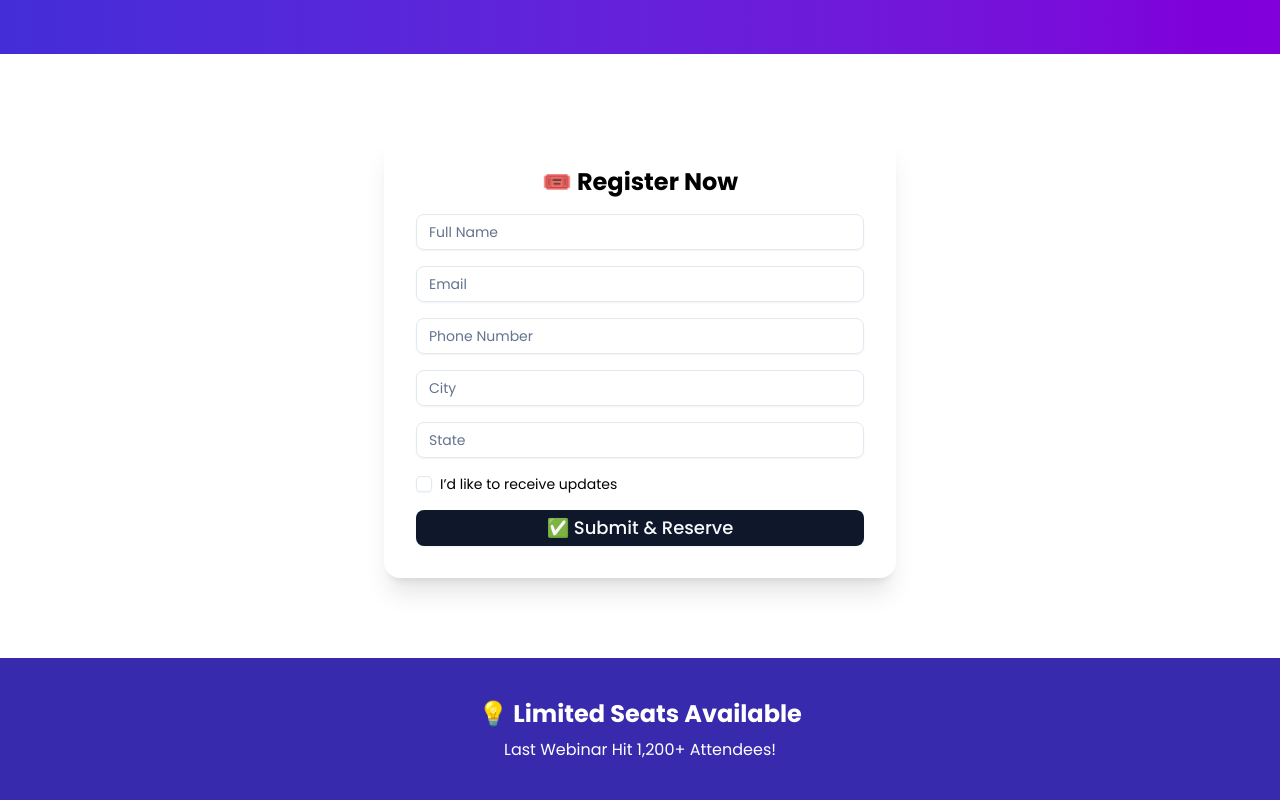
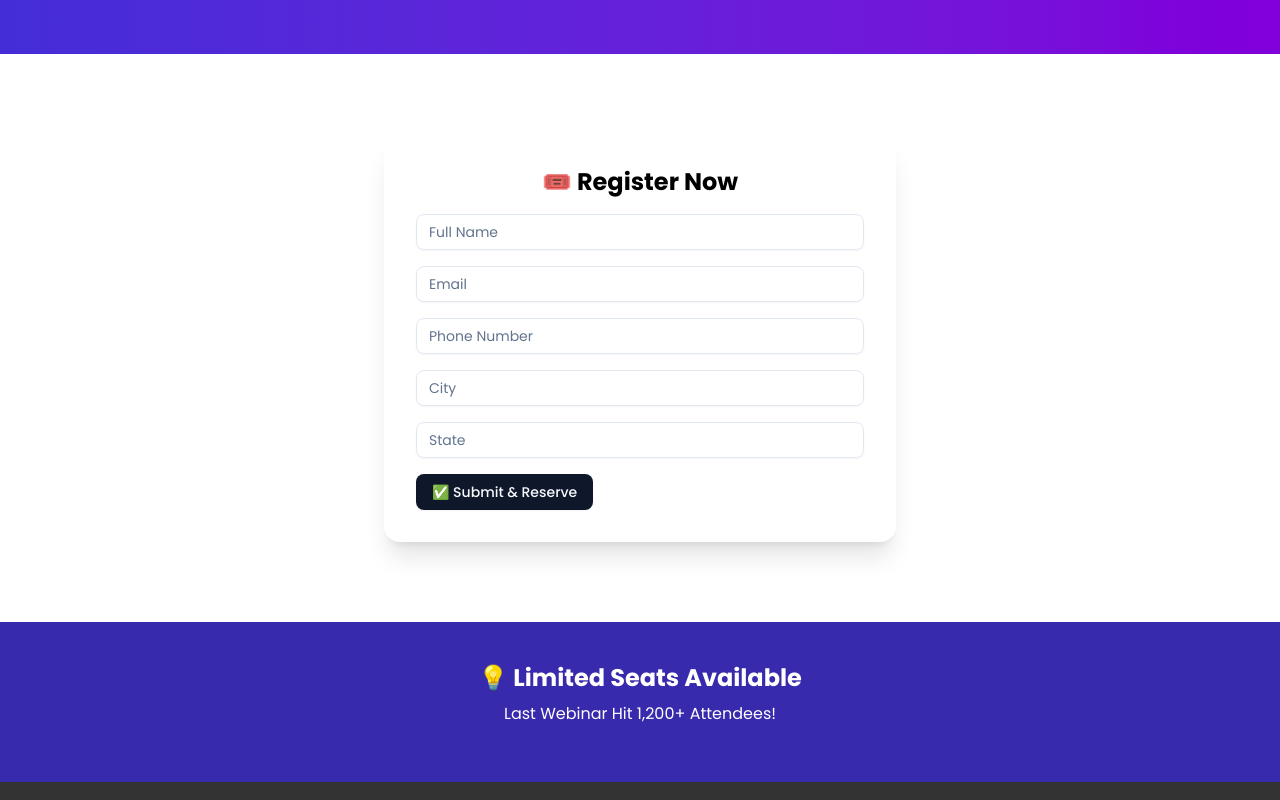
Before and after one commit to BinaryCubit/anutattva, a Next.js app: page /data-science-and-data-analytics-webinar in a window 1280 px wide. Shown: the part 1760-2560 px from the top of the page. Built offline with nearby package versions, Linux system fonts and the light colour scheme.

Commit message:
Update page.tsx

```diff
--- a/app/data-science-and-data-analytics-webinar/page.tsx
+++ b/app/data-science-and-data-analytics-webinar/page.tsx
@@ -1,4 +1,8 @@
 'use client'
+
+import { useForm } from "react-hook-form";
+import { zodResolver } from "@hookform/resolvers/zod";
+import { z } from "zod";
 import { useState } from "react";
 import { Button } from "@/components/ui/button";
 import { Card, CardContent } from "@/components/ui/card";
@@ -10,50 +14,45 @@ import { FaPython, FaBrain, FaChartBar, FaUserGraduate } from "react-icons/fa";
 import { GiArtificialIntelligence } from "react-icons/gi";
 import Image from "next/image";
 
+const webinarFormSchema = z.object({
+    FullName: z.string().min(1, "Full Name is required"),
+    Email: z.string().email("Invalid email address"),
+    Mobile: z.string().min(10, "Enter a valid phone number"),
+    City: z.string().min(1, "City is required"),
+    State: z.string().min(1, "State is required"),
+});
+type WebinarFormData = z.infer<typeof webinarFormSchema>;
 export default function WebinarLandingPage() {
+    const {
+        register,
+        handleSubmit,
+        formState: { errors },
+        reset
+    } = useForm<WebinarFormData>({
+        resolver: zodResolver(webinarFormSchema),
+    });
     const [submitted, setSubmitted] = useState(false);
 
-    const [formData, setFormData] = useState({
-        FullName: "",
-        Email: "",
-        Mobile: "",
-        City: "",
-        State: "",
-    });
-
-    const handleChange = (e: React.ChangeEvent<HTMLInputElement>) => {
-        setFormData((prev) => ({
-            ...prev,
-            [e.target.name]: e.target.value,
-        }));
-    };
-
-    const handleSubmit = async (e: React.FormEvent) => {
-        e.preventDefault(); // prevent default form submission
-
-
+    const onSubmit = async (data: WebinarFormData) => {
         const formDataPayload = new FormData();
-        Object.entries(formData).forEach(([key, value]) => {
-          formDataPayload.append(key, value);
+        Object.entries(data).forEach(([key, value]) => {
+            formDataPayload.append(key, value);
         });
         formDataPayload.append("Date", new Date().toLocaleDateString());
 
         try {
-          await fetch(
-            "https://script.google.com/macros/s/AKfycbxdR6n8YB6sfVTcqYD3pxzjS2ePtWYfqx_HNwYgtqt6jT6SXPS_nHTHhz-wNLNxIFi8-g/exec",
-            {
-              method: "POST",
-              body: formDataPayload, // ✅ no headers needed
-            }
-          );
+            await fetch("https://script.google.com/macros/s/AKfycbxdR6n8YB6sfVTcqYD3pxzjS2ePtWYfqx_HNwYgtqt6jT6SXPS_nHTHhz-wNLNxIFi8-g/exec", {
+                method: "POST",
+                body: formDataPayload,
+            });
 
-          // Google Apps Script with `no-cors` doesn't return readable data, so we check based on assumptions
-          setSubmitted(true);
+            setSubmitted(true);
+            reset(); // clear form
         } catch (error) {
-          console.error("Form submission failed", error);
-          alert("Network error. Try again.");
+            console.error("Submission error:", error);
+            alert("Network error. Try again.");
         }
-      };
+    };
 
 
     return (
@@ -129,23 +128,46 @@ export default function WebinarLandingPage() {
             {/* Registration Form */}
             <section id="register" className="py-20 px-4 bg-white text-black flex justify-center">
                 {!submitted ? (
+                    // <motion.form
+                    //     initial={{ opacity: 0, scale: 0.9 }}
+                    //     animate={{ opacity: 1, scale: 1 }}
+                    //     onSubmit={handleSubmit}
+                    //     className="bg-white/10 backdrop-blur-md p-8 rounded-2xl shadow-xl w-full max-w-lg space-y-4"
+                    // >
+                    //     <h2 className="text-2xl font-bold text-center">🎟️ Register Now</h2>
+                    //     <Input required name="FullName" placeholder="Full Name" className="bg-white/20" onChange={handleChange} />
+                    //     <Input required name="Email" placeholder="Email" type="email" className="bg-white/20" onChange={handleChange} />
+                    //     <Input required name="Mobile" placeholder="Phone Number" className="bg-white/20" onChange={handleChange} />
+                    //     <Input required name="City" placeholder="City" className="bg-white/20 " onChange={handleChange} />
+                    //     <Input required name="State" placeholder="State" className="bg-white/20" onChange={handleChange} />
+                    //     <div className="flex items-center space-x-2">
+                    //         <Checkbox id="updates" />
+                    //         <label htmlFor="updates" className="text-sm">I’d like to receive updates</label>
+                    //     </div>
+                    //     <Button type="submit" className="w-full text-lg">✅ Submit & Reserve</Button>
+                    // </motion.form>
                     <motion.form
                         initial={{ opacity: 0, scale: 0.9 }}
                         animate={{ opacity: 1, scale: 1 }}
-                        onSubmit={handleSubmit}
-                        className="bg-white/10 backdrop-blur-md p-8 rounded-2xl shadow-xl w-full max-w-lg space-y-4"
-                    >
+                        onSubmit={handleSubmit(onSubmit)} className="bg-white/10 backdrop-blur-md p-8 rounded-2xl shadow-xl w-full max-w-lg space-y-4">
+
                         <h2 className="text-2xl font-bold text-center">🎟️ Register Now</h2>
-                        <Input required name="FullName" placeholder="Full Name" className="bg-white/20" onChange={handleChange} />
-                        <Input required name="Email" placeholder="Email" type="email" className="bg-white/20" onChange={handleChange} />
-                        <Input required name="Mobile" placeholder="Phone Number" className="bg-white/20" onChange={handleChange} />
-                        <Input required name="City" placeholder="City" className="bg-white/20 " onChange={handleChange} />
-                        <Input required name="State" placeholder="State" className="bg-white/20" onChange={handleChange} />
-                        <div className="flex items-center space-x-2">
-                            <Checkbox id="updates" />
-                            <label htmlFor="updates" className="text-sm">I’d like to receive updates</label>
-                        </div>
-                        <Button type="submit" className="w-full text-lg">✅ Submit & Reserve</Button>
+                        <Input {...register("FullName")} placeholder="Full Name" />
+                        {errors.FullName && <p className="text-red-500 text-sm">{errors.FullName.message}</p>}
+
+                        <Input {...register("Email")} placeholder="Email" type="email" />
+                        {errors.Email && <p className="text-red-500 text-sm">{errors.Email.message}</p>}
+
+                        <Input {...register("Mobile")} placeholder="Phone Number" />
+                        {errors.Mobile && <p className="text-red-500 text-sm">{errors.Mobile.message}</p>}
+
+                        <Input {...register("City")} placeholder="City" />
+                        {errors.City && <p className="text-red-500 text-sm">{errors.City.message}</p>}
+
+                        <Input {...register("State")} placeholder="State" />
+                        {errors.State && <p className="text-red-500 text-sm">{errors.State.message}</p>}
+
+                        <Button type="submit">✅ Submit & Reserve</Button>
                     </motion.form>
                 ) : (
                     <motion.div
```
